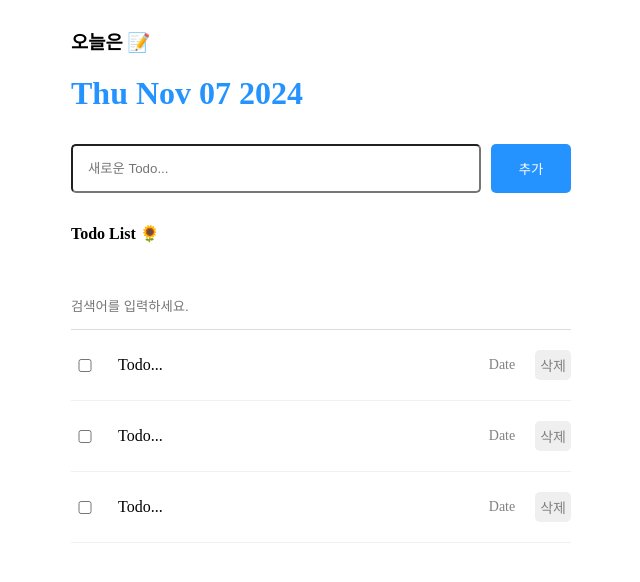
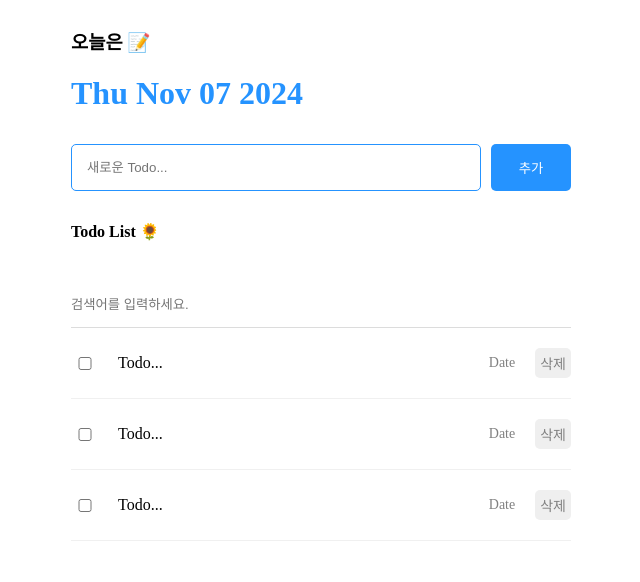
Before and after one commit to leeareum0/todo-list, a React (Vite) app: page / in a window 1280 px wide. Shown: the top 582 px of the page, without its empty margins (319-959 px from the left). Built offline with nearby package versions, Linux system fonts and the light colour scheme.

Commit message:
design: 오타 수정

```diff
--- a/src/components/Editor.css
+++ b/src/components/Editor.css
@@ -6,7 +6,7 @@
 .Editor input {
   flex: 1;
   padding: 15px;
-  border: 1ps solid rgb(37, 147, 255);
+  border: 1px solid rgb(37, 147, 255);
   border-radius: 5px;
 }
 
```
